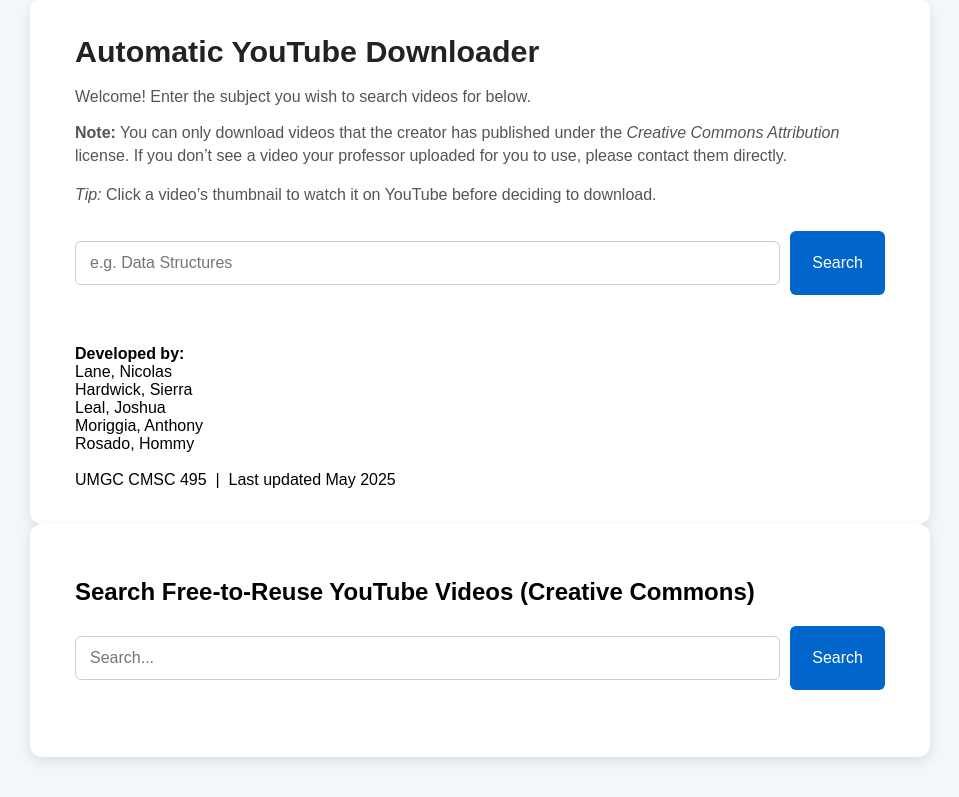
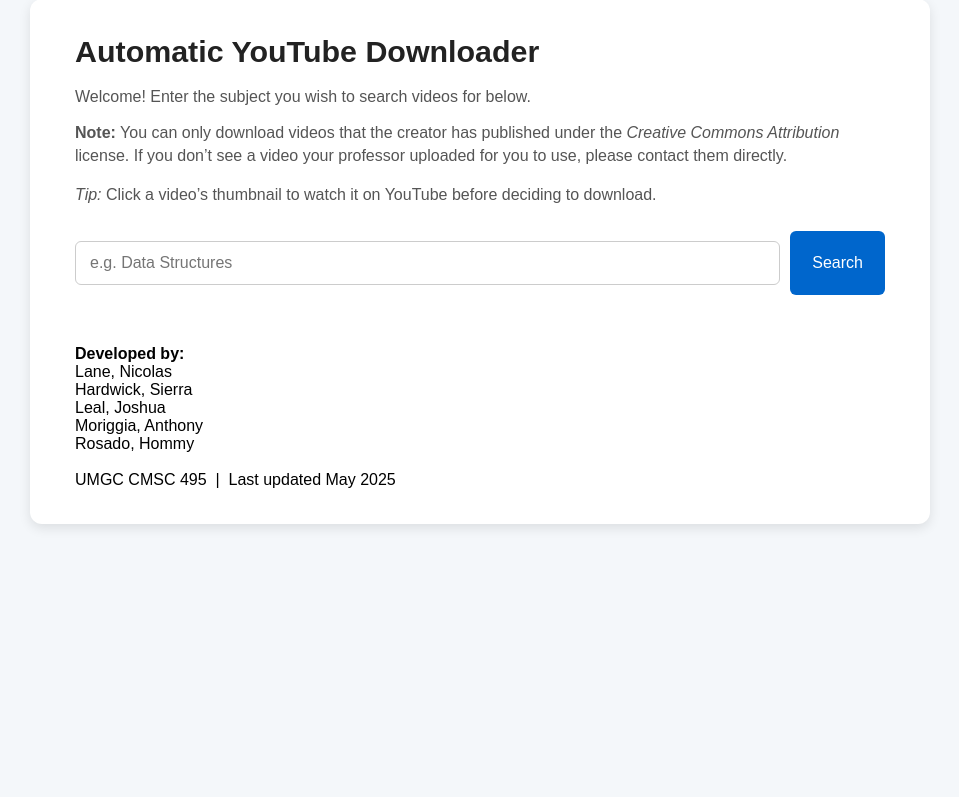
Before and after one commit to hommyrosado/UMGC_Capstone, a Flask app: page / in a window 1280 px wide. Shown: the part 41-838 px from the top of the page, without its empty margins (160-1119 px from the left). After the commit the page ends 569 px from the top, so only its background shows below. Run offline with Flask 3, Linux system fonts and the light colour scheme; some libraries are stand-ins or nearby versions.

Commit message:
Update index.html

```diff
--- a/templates/index.html
+++ b/templates/index.html
@@ -137,25 +137,3 @@
     </div>
 </body>
 </html>
-
-    <div class="container">
-        <h2>Search Free-to-Reuse YouTube Videos (Creative Commons)</h2>
-        <form method="POST" action="/">
-            <input type="text" name="query" placeholder="Search..." required>
-            <button type="submit">Search</button>
-        </form>
-
-        {% for video in videos %}
-            <div class="video">
-                <a href="{{ video.video_url }}" target="_blank">
-                    <img src="{{ video.thumbnail }}" alt="{{ video.title }}">
-                    <p>{{ video.title }}</p>
-                </a>
-                <a href="{{ url_for('download', video_id=video.video_id) }}">
-                    <button>Download</button>
-                </a>
-            </div>
-        {% endfor %}
-    </div>
-</body>
-</html>
```
